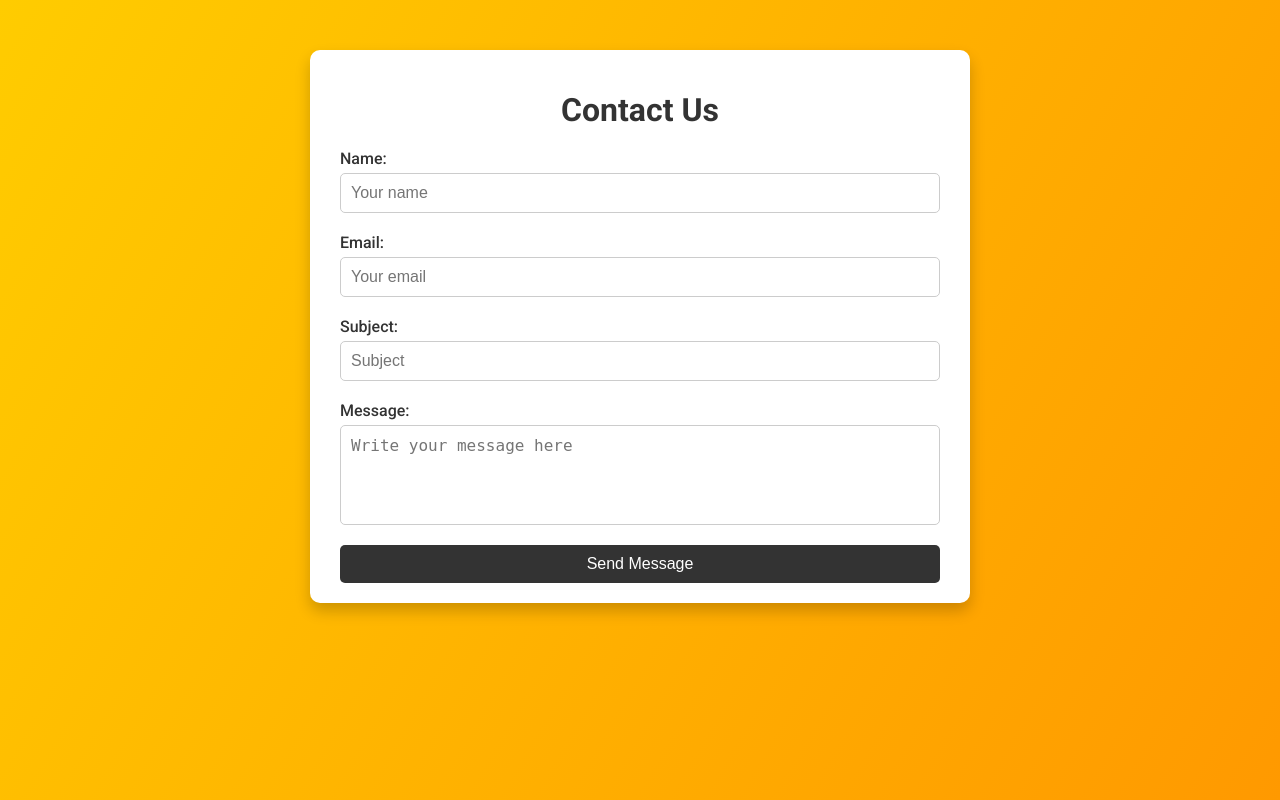
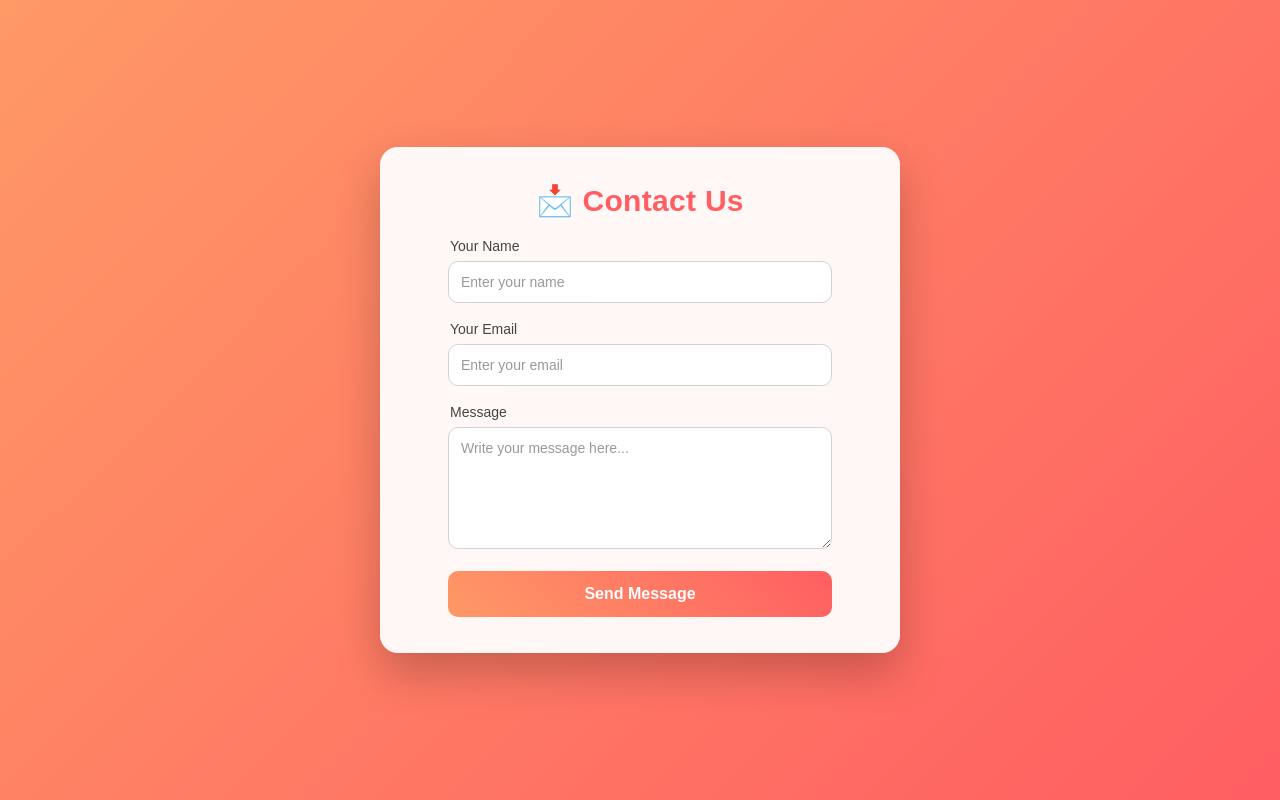
Before and after one commit to NUHINN/CulturalCuisine, a PHP site: page /contact.php in a window 1280 px wide. Run offline with PHP 8.4, Linux system fonts and the light colour scheme; some libraries are stand-ins or nearby versions.

Commit message:
Add files via upload

```diff
--- a/contact.php
+++ b/contact.php
@@ -1,116 +1,236 @@
+<?php
+// contact.php — PHPMailer + Brevo SMTP (labels hard-fixed, orange gradient)
+use PHPMailer\PHPMailer\PHPMailer;
+use PHPMailer\PHPMailer\Exception;
 
+require __DIR__ . '/phpmailer/Exception.php';
+require __DIR__ . '/phpmailer/PHPMailer.php';
+require __DIR__ . '/phpmailer/SMTP.php';
+
+$success = '';
+$error   = '';
+
+// ====== Brevo SMTP creds ======
+$BREVO_USER = '95ede7001@smtp-brevo.com';
+$BREVO_KEY  = 'vV03d2tZNaEHFwhD';
+
+// ====== Verified sender in Brevo ======
+$VERIFIED_FROM_EMAIL = 'nuhin.islam44@gmail.com';
+$VERIFIED_FROM_NAME  = 'Website Contact';
+
+// ====== Recipient (BRACU inbox) ======
+$RECIPIENT_EMAIL = 'nuhin.islam@g.bracu.ac.bd';
+$RECIPIENT_NAME  = 'Nuh';
+
+if ($_SERVER['REQUEST_METHOD'] === 'POST') {
+    $name    = trim($_POST['name'] ?? '');
+    $email   = trim($_POST['email'] ?? '');
+    $message = trim($_POST['message'] ?? '');
+
+    if ($name === '' || $email === '' || $message === '') {
+        $error = 'All fields are required.';
+    } elseif (!filter_var($email, FILTER_VALIDATE_EMAIL)) {
+        $error = 'Please enter a valid email address.';
+    } else {
+        $mail = new PHPMailer(true);
+
+        try {
+            // SMTP config (Brevo)
+            $mail->isSMTP();
+            $mail->Host       = 'smtp-relay.brevo.com';
+            $mail->SMTPAuth   = true;
+            $mail->Username   = $BREVO_USER;
+            $mail->Password   = $BREVO_KEY;
+            $mail->SMTPSecure = PHPMailer::ENCRYPTION_STARTTLS;
+            $mail->Port       = 587;
+
+            // From must be verified in Brevo
+            $mail->setFrom($VERIFIED_FROM_EMAIL, $VERIFIED_FROM_NAME);
+
+            // To
+            $mail->addAddress($RECIPIENT_EMAIL, $RECIPIENT_NAME);
+
+            // Reply-to visitor
+            if ($email) {
+              $mail->addReplyTo($email, $name ?: 'Website Visitor');
+            }
+
+            // Content
+            $mail->isHTML(false);
+            $mail->Subject = "New Contact Message from $name";
+            $mail->Body    = "You received a new message from your website:\n\n"
+                           . "Name: $name\n"
+                           . "Email: $email\n\n"
+                           . "Message:\n$message\n";
+
+            $mail->send();
+            $success = '✅ Your message has been sent successfully!';
+        } catch (Exception $e) {
+            $error = '❌ Could not send message. SMTP error: ' . htmlspecialchars($mail->ErrorInfo);
+        }
+    }
+}
+?>
 <!DOCTYPE html>
 <html lang="en">
 <head>
-    <meta charset="UTF-8">
-    <meta name="viewport" content="width=device-width, initial-scale=1.0">
+  <meta charset="UTF-8" />
   <title>Contact Us</title>
-    <link href="https://fonts.googleapis.com/css2?family=Roboto:wght@400;500;700&display=swap" rel="stylesheet">
+  <link rel="stylesheet" href="style.css" />
   <style>
+    /* Page background: orange gradient to match homepage/search */
     body {
-            font-family: 'Roboto', sans-serif;
       margin: 0;
       padding: 0;
-            background: linear-gradient(120deg, #ffcc00, #ff9900); /* Gradient background */
-            background-size: cover;
-            background-attachment: fixed;
-            color: #333;
+      min-height: 100vh;
+      display: flex;
+      justify-content: center;
+      align-items: center;
+      background: linear-gradient(135deg, #ff9966, #ff5e62);
+      font-family: "Poppins", sans-serif;
     }
 
-        .container {
-            max-width: 600px;
-            margin: 50px auto;
-            background: #fff;
-            padding: 20px 30px;
-            border-radius: 10px;
-            box-shadow: 0 8px 15px rgba(0, 0, 0, 0.2);
+    /* Card */
+    .contact-card {
+      width: 100%;
+      max-width: 520px;
+      padding: 2.25rem;
+      border-radius: 18px;
+      background: rgba(255, 255, 255, 0.94);
+      backdrop-filter: blur(10px);
+      box-shadow: 0 20px 45px rgba(0,0,0,0.22);
+      animation: fadeIn 0.6s ease;
     }
 
-        h1 {
+    .contact-card h1 {
       text-align: center;
-            margin-bottom: 20px;
-            font-size: 32px;
-            color: #333;
+      margin: 0 0 1.25rem 0;
+      color: #ff5e62;
+      font-size: 30px;
+      font-weight: 700;
+      letter-spacing: 0.3px;
     }
 
-        form {
-            display: flex;
-            flex-direction: column;
+    /* Messages */
+    .msg {
+      padding: 12px;
+      border-radius: 8px;
+      margin-bottom: 16px;
+      font-size: 14px;
+      text-align: center;
+      font-weight: 500;
+    }
+    .ok { background:#e8f7ef; border:1px solid #b6ebc5; color:#2e7d32; }
+    .err{ background:#fdeaea; border:1px solid #f5bcbc; color:#c62828; }
+
+    /* Field wrapper ensures our overrides win */
+    .field {
+      margin-bottom: 18px;
     }
 
-        label {
-            font-size: 16px;
-            margin-bottom: 5px;
-            font-weight: 500;
+    /* Hard reset any floating/absolute label styles from global CSS */
+    .contact-card .field > label {
+      position: static !important;
+      display: block !important;
+      float: none !important;
+      transform: none !important;
+      top: auto !important;
+      left: auto !important;
+      margin: 0 0 6px 2px !important;  /* small gap above the input */
+      padding: 0 !important;
+      font-size: 14px !important;
+      font-weight: 500 !important;
+      line-height: 1.2 !important;
+      color: #444 !important;
+      pointer-events: auto !important;
+      opacity: 1 !important;
     }
 
-        input, textarea {
-            font-size: 16px;
-            padding: 10px;
-            margin-bottom: 20px;
-            border: 1px solid #ccc;
-            border-radius: 5px;
+    /* Inputs */
+    .contact-card .field > input,
+    .contact-card .field > textarea {
       width: 100%;
-            box-sizing: border-box;
+      padding: 12px;
+      border: 1px solid #d2d2d2 !important;
+      border-radius: 10px;
+      font-size: 14px;
+      outline: none;
+      background: #fff !important;     /* solid bg so labels never overlap */
+      box-shadow: none !important;
+      transition: border-color 0.2s, box-shadow 0.2s, transform 0.2s;
+    }
+    .contact-card .field > input::placeholder,
+    .contact-card .field > textarea::placeholder {
+      color: #999;
+    }
+    .contact-card .field > input:focus,
+    .contact-card .field > textarea:focus {
+      border-color: #ff5e62 !important;
+      box-shadow: 0 0 6px rgba(255, 94, 98, 0.55) !important;
+      transform: translateY(-1px);
     }
 
-        textarea {
-            resize: none;
-            height: 100px;
+    /* Kill any sibling-selector floating-label animations from global CSS */
+    .contact-card .field > input:focus ~ label,
+    .contact-card .field > input:not(:placeholder-shown) ~ label,
+    .contact-card .field > textarea:focus ~ label,
+    .contact-card .field > textarea:not(:placeholder-shown) ~ label {
+      transform: none !important;
+      top: auto !important;
+      font-size: 14px !important;
+      color: #444 !important;
     }
 
+    /* Button */
     button {
+      width: 100%;
+      background: linear-gradient(45deg, #ff9966, #ff5e62);
+      color: #fff;
+      padding: 14px;
       font-size: 16px;
-            padding: 10px;
-            background-color: #333;
-            color: #fff;
+      font-weight: 600;
       border: none;
-            border-radius: 5px;
+      border-radius: 10px;
       cursor: pointer;
-            transition: background-color 0.3s ease;
+      transition: transform 0.15s ease, box-shadow 0.15s ease;
+    }
+    button:hover {
+      transform: translateY(-2px);
+      box-shadow: 0 8px 18px rgba(0,0,0,0.22);
     }
 
-        button:hover {
-            background-color: #555;
-        }
-
-        .message {
-            font-size: 14px;
-            text-align: center;
-            margin-bottom: 20px;
-        }
-
-        .success {
-            color: green;
-        }
-
-        .error {
-            color: red;
+    @keyframes fadeIn {
+      from { opacity: 0; transform: translateY(-14px); }
+      to   { opacity: 1; transform: translateY(0); }
     }
   </style>
 </head>
 <body>
-    <div class="container">
-        <h1>Contact Us</h1>
+  <div class="contact-card">
+    <h1>📩 Contact Us</h1>
 
-        <?php if (isset($success)): ?>
-            <div class="message success"><?= $success; ?></div>
-        <?php elseif (isset($error)): ?>
-            <div class="message error"><?= $error; ?></div>
+    <?php if (!empty($success)): ?>
+      <div class="msg ok"><?= $success ?></div>
+    <?php endif; ?>
+    <?php if (!empty($error)): ?>
+      <div class="msg err"><?= $error ?></div>
     <?php endif; ?>
 
-        <form method="POST" action="">
-            <label for="name">Name:</label>
-            <input type="text" id="name" name="name" placeholder="Your name" required>
+    <form method="post" action="">
+      <div class="field">
+        <label for="name">Your Name</label>
+        <input id="name" type="text" name="name" placeholder="Enter your name" required />
+      </div>
 
-            <label for="email">Email:</label>
-            <input type="email" id="email" name="email" placeholder="Your email" required>
+      <div class="field">
+        <label for="email">Your Email</label>
+        <input id="email" type="email" name="email" placeholder="Enter your email" required />
+      </div>
 
-            <label for="subject">Subject:</label>
-            <input type="text" id="subject" name="subject" placeholder="Subject" required>
-
-            <label for="message">Message:</label>
-            <textarea id="message" name="message" placeholder="Write your message here" required></textarea>
+      <div class="field">
+        <label for="message">Message</label>
+        <textarea id="message" name="message" rows="6" placeholder="Write your message here..." required></textarea>
+      </div>
 
       <button type="submit">Send Message</button>
     </form>
```
Lines whose indentation alone changed are shown as unchanged.
